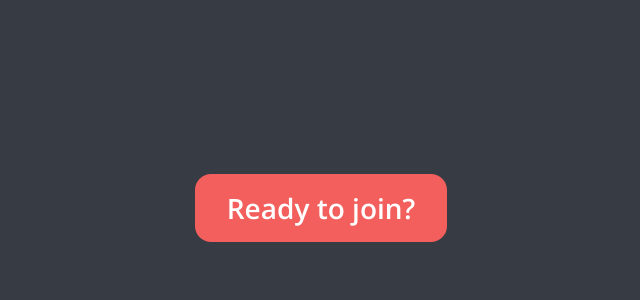
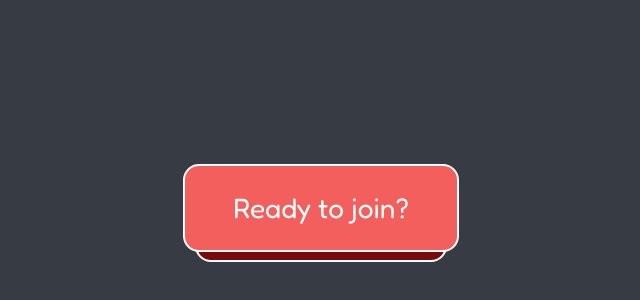
Before and after one commit to merrybottle/merrybottle, a Next.js app: page / in a window 1280 px wide. Shown: the part 192-492 px from the top of the page, without its empty margins (319-959 px from the left). Built offline with nearby package versions, Linux system fonts and the light colour scheme.

Commit message:
Update start button style

```diff
--- a/components/text.tsx
+++ b/components/text.tsx
@@ -11,6 +11,7 @@ type Variant = Omit<Font, 'heading'>;
 type FontWeight = 'light' | 'regular' | 'bold';
 
 interface TextProps {
+  as?: 'p' | 'span';
   $size: SizeProps;
   $variant: Variant;
   $color?: Color;
@@ -92,18 +93,7 @@ const StyledP = styled.p<{
 
   ${({ $align: align = 'left' }) => textAlign(align)}
 
-  ${({ $variant: variant, $fontWeight: fontWeight }) => {
-    if (variant === 'meeting') {
-      switch (fontWeight) {
-        case 'bold':
-          return `font-weight: 600;`;
-        case 'light':
-        case 'regular':
-        default:
-          return `font-weight: 400;`;
-      }
-    }
-
+  ${({ $fontWeight: fontWeight }) => {
     switch (fontWeight) {
       case 'light':
         return `font-weight: 300;`;
@@ -116,12 +106,6 @@ const StyledP = styled.p<{
   }}
 
   strong {
-    ${({ $variant: variant }) => {
-      if (variant === 'meeting') {
-        return `font-weight: 600;`;
-      }
-
-      return `font-weight: 500;`;
-    }}
+    font-weight: 500;
   }
 `;
--- a/pages/_document.tsx
+++ b/pages/_document.tsx
@@ -43,7 +43,7 @@ export default class MyDocument extends Document {
           <meta name="theme-color" content={getColor('dark')} />
           <link rel="icon" href="/favicon.ico" />
           <link
-            href="https://fonts.googleapis.com/css2?family=Merriweather:wght@900&family=Fredoka:wght@300;400;500&family=Open+Sans:wght@400;600&display=swap"
+            href="https://fonts.googleapis.com/css2?family=Merriweather:wght@900&family=Fredoka:wght@300;400;500&display=swap"
             rel="stylesheet"
           />
         </Head>
--- a/pages/index.tsx
+++ b/pages/index.tsx
@@ -5,11 +5,12 @@ import { MeetingTitle } from '@components/meeting-title';
 import { Presenter } from '@components/presenter';
 import { Text } from '@components/text';
 import { steps } from '@helpers/step';
-import { backgroundColor } from '@styles/color';
+import { backgroundColor, getColor } from '@styles/color';
 import { borderRadius } from '@styles/mixins';
-import { getSpace, paddingX, paddingY } from '@styles/space';
+import { paddingX, paddingY } from '@styles/space';
 import type { NextPage } from 'next';
 import Head from 'next/head';
+import { darken } from 'polished';
 import { useState } from 'react';
 import styled from 'styled-components';
 
@@ -31,14 +32,11 @@ const Home: NextPage = () => {
           $minHeight="100vh"
         >
           <StyledStartButton onClick={() => setStepIndex(stepIndex + 1)}>
-            <Text
-              $variant="meeting"
-              $size="xl"
-              $color="white"
-              $fontWeight="bold"
-            >
-              Ready to join?
-            </Text>
+            <StyledStartButtonInner>
+              <Text $variant="meeting" $size="xl" $color="white" as="span">
+                Ready to join?
+              </Text>
+            </StyledStartButtonInner>
           </StyledStartButton>
         </Box>
       ) : (
@@ -108,35 +106,41 @@ const StyledContainer = styled(Box).attrs({
 `;
 
 const StyledStartButton = styled.button`
+  background: none;
+  border: none;
+  outline: none;
+  position: relative;
+  padding: 0;
+  margin: 0;
+
+  &::after {
+    content: '';
+    ${borderRadius('sm')}
+    background-color: ${darken(0.4, getColor('red'))};
+    border: 2px solid #ffffff;
+    position: absolute;
+    top: 10px;
+    bottom: -10px;
+    left: 12px;
+    right: 12px;
+    z-index: -1;
+    transition: 0.1s ease-in;
+  }
+`;
+
+const StyledStartButtonInner = styled.span`
   ${borderRadius('sm')}
   ${backgroundColor('red')}
-  ${paddingX('lg')}
-  ${paddingY('sm')}
+  ${paddingX('xl')}
+  ${paddingY('md')}
   cursor: pointer;
-  outline: none;
-  border: none;
-  position: relative;
+  display: inline-block;
+  border: 2px solid #ffffff;
+  transition: 0.1s ease-in;
 
-  ::after {
-    content: '';
-    ${backgroundColor('black')}
-    ${borderRadius('lg')}
-    position: absolute;
-    opacity: 0;
-    transition: 0.25s ease-in;
-    top: 0;
-    bottom: 0;
-    left: 0;
-    right: 0;
-    z-index: -1;
-  }
-
-  :hover::after {
-    opacity: 0.3;
-    top: -${getSpace('md')};
-    bottom: -${getSpace('md')};
-    left: -${getSpace('md')};
-    right: -${getSpace('md')};
+  &:hover {
+    background-color: ${darken(0.25, getColor('red'))};
+    transform: translateY(-4px);
   }
 `;
 
--- a/styles/font.ts
+++ b/styles/font.ts
@@ -1,7 +1,7 @@
 export type Font = 'meeting' | 'heading' | 'text';
 
 export const fonts: Record<Font, string> = {
-  meeting: `'Open Sans', sans-serif`,
+  meeting: `'Fredoka', sans-serif`,
   heading: `'Merriweather', serif`,
   text: `'Fredoka', sans-serif`,
 };
```
